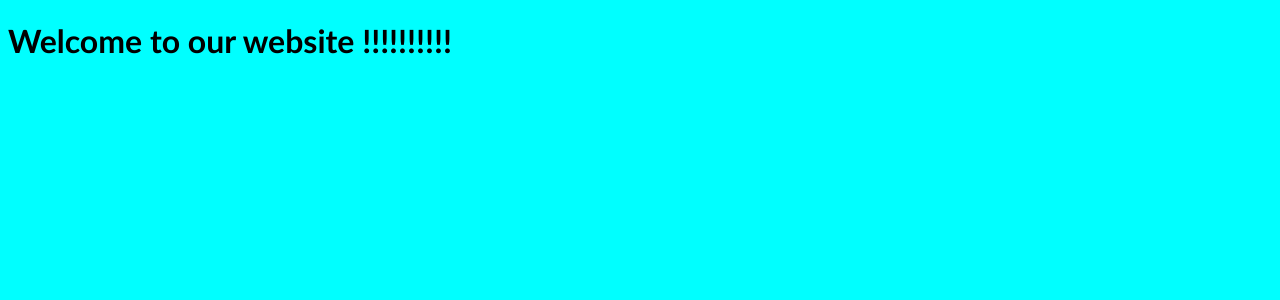
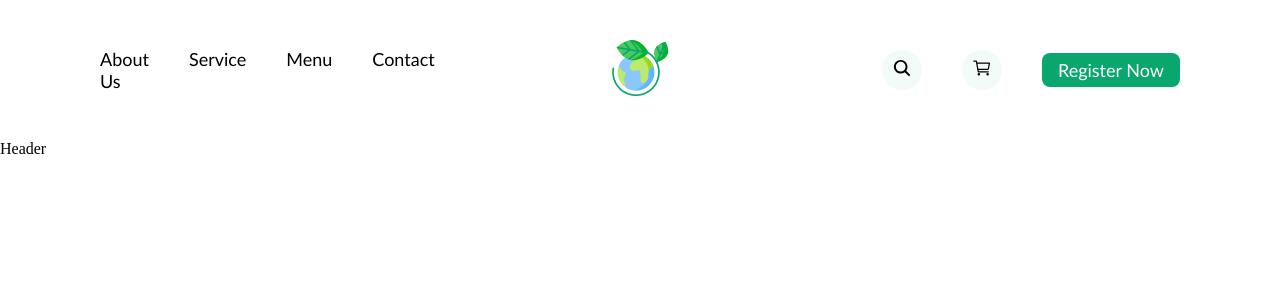
Before and after one commit to MamaraimovDavron/webpack, a React app: page / in a window 1280 px wide. Shown: the top 300 px of the page. Built offline with nearby package versions, Linux system fonts and the light colour scheme; the HTML template or start-up script is replaced by a standard one.

Commit message:
Navbar done

```diff
--- a/package.json
+++ b/package.json
@@ -26,6 +26,7 @@
   "dependencies": {
     "lodash": "^4.17.21",
     "react": "^18.2.0",
-    "react-dom": "^18.2.0"
+    "react-dom": "^18.2.0",
+    "react-icons": "^5.0.1"
   }
 }
--- a/src/app.jsx
+++ b/src/app.jsx
@@ -1,9 +1,16 @@
 import React from "react";
+import Header from "./components/Header.jsx";
+import Navbar from "./components/Navbar.jsx";
 import "./style.css";
 
 class App extends React.Component {
   render() {
-    return <h1>Welcome to our website !!!!!!!!!!</h1>;
+    return (
+      <div className="container">
+        <Navbar />
+        <Header />
+      </div>
+    );
   }
 }
 
--- /dev/null
+++ b/src/components/Header.jsx
@@ -0,0 +1,7 @@
+import React from "react";
+
+const Header = () => {
+  return <div>Header</div>;
+};
+
+export default Header;
--- /dev/null
+++ b/src/components/Navbar.jsx
@@ -0,0 +1,51 @@
+import React from "react";
+import img1 from "../imgs/planet-earth (1) 1.png";
+import { IoSearch } from "react-icons/io5";
+import { IoCartOutline } from "react-icons/io5";
+
+const Navbar = () => {
+  return (
+    <div className="Navbar">
+      <ul className="left">
+        <li>
+          <a href="!#">About Us</a>
+        </li>
+        <li>
+          <a href="!#">Service</a>
+        </li>
+        <li>
+          <a href="!#">Menu</a>
+        </li>
+        <li>
+          <a href="!#">Contact</a>
+        </li>
+      </ul>
+
+      <div className="img">
+        <img src={img1} alt="planet-earth" />
+      </div>
+
+      <ul className="right">
+        <li id="search">
+          <a href="!#">
+            <IoSearch />
+          </a>
+        </li>
+
+        <li id="cart">
+          <a href="!#">
+            <IoCartOutline />
+          </a>
+        </li>
+
+        <li>
+          <a href="!#" id="register">
+            Register Now
+          </a>
+        </li>
+      </ul>
+    </div>
+  );
+};
+
+export default Navbar;
--- a/src/style.css
+++ b/src/style.css
@@ -1,8 +1,88 @@
-body {
-  background-color: aqua;
+* {
+  padding: 0;
+  margin: 0;
+  box-sizing: border-box;
 }
 
-h1 {
+.container {
+  height: 100vh;
+  width: 100%;
+}
+
+/* Navbar */
+
+.container .Navbar {
+  padding: 40px 100px;
+  display: flex;
+  flex-direction: row;
+  align-items: center;
+  justify-content: space-between;
+}
+
+.Navbar .left {
+  width: 30%;
+  display: flex;
+  flex-direction: row;
+  justify-content: flex-start;
+  gap: 40px;
+}
+
+.Navbar .right {
+  width: 30%;
+  display: flex;
+  flex-direction: row;
+  justify-content: flex-end;
+  align-items: center;
+  gap: 40px;
+  padding-left: 20px;
+}
+
+.Navbar ul li a {
+  text-decoration: none;
   font-family: "Trebuchet MS", "Lucida Sans Unicode", "Lucida Grande",
     "Lucida Sans", Arial, sans-serif;
+  font-size: 18px;
+  color: black;
 }
+
+.Navbar .right #search {
+  width: 40px;
+  height: 40px;
+  border-radius: 50%;
+  background-color: #f3fbf8;
+  display: flex;
+  flex-direction: row;
+  align-items: center;
+  justify-content: center;
+}
+
+.Navbar .right #search a {
+  font-size: 20px;
+}
+
+.Navbar .right #cart a {
+  font-size: 20px;
+}
+
+.Navbar .right #cart {
+  width: 40px;
+  height: 40px;
+  border-radius: 50%;
+  background-color: #f3fbf8;
+  display: flex;
+  flex-direction: row;
+  align-items: center;
+  justify-content: center;
+}
+
+.Navbar ul li {
+  list-style-type: none;
+}
+
+#register {
+  color: white;
+  background-color: #09a66d;
+  border-radius: 8px;
+  padding: 6px 16px;
+  font-size: 18px;
+}
```
Also changed, not shown: src/imgs/planet-earth (1) 1.png (added), 3 other files (tests, documents, lock files or other folders).
